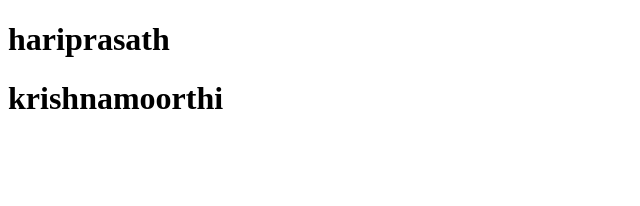
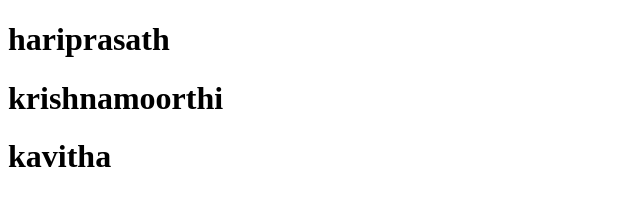
Before and after one commit to hariprasathvk-code/diff-learning, a plain HTML site: page am.html in a window 1280 px wide. Shown: the whole page, without its empty margins (0-640 px from the left). Drawn offline with Linux system fonts and the light colour scheme.

Commit message:
just commit

```diff
--- a/am.html
+++ b/am.html
@@ -8,6 +8,7 @@
 <body>
     <h1>hariprasath</h1>
     <h1>krishnamoorthi</h1>
+    <h1>kavitha</h1>
 
 
 </body>
```
